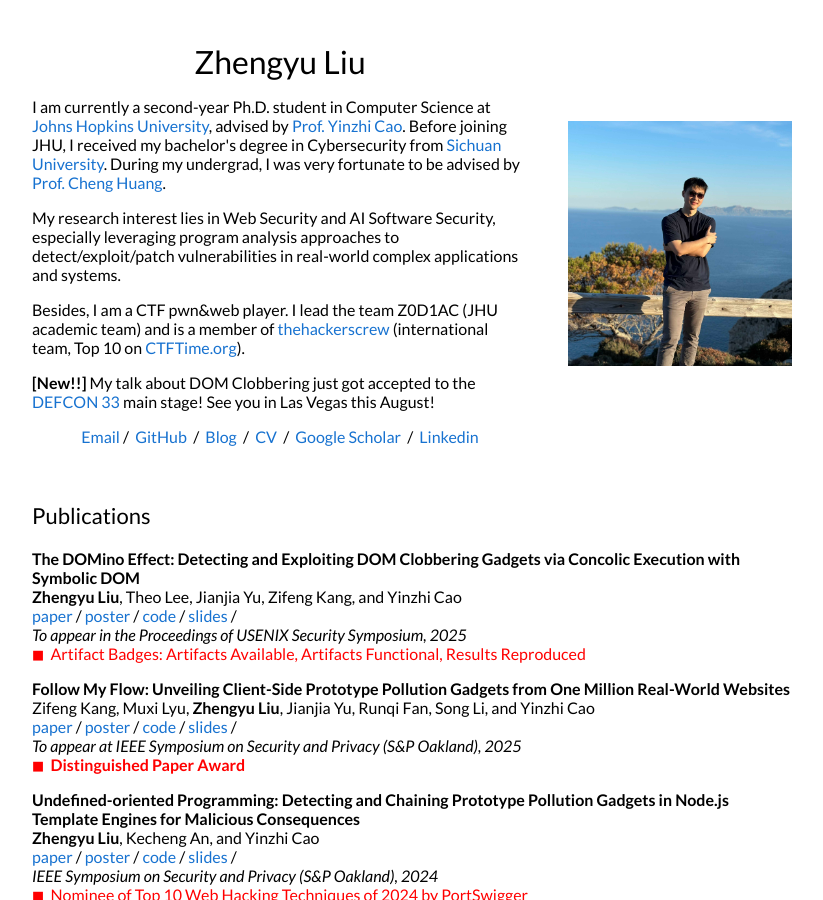
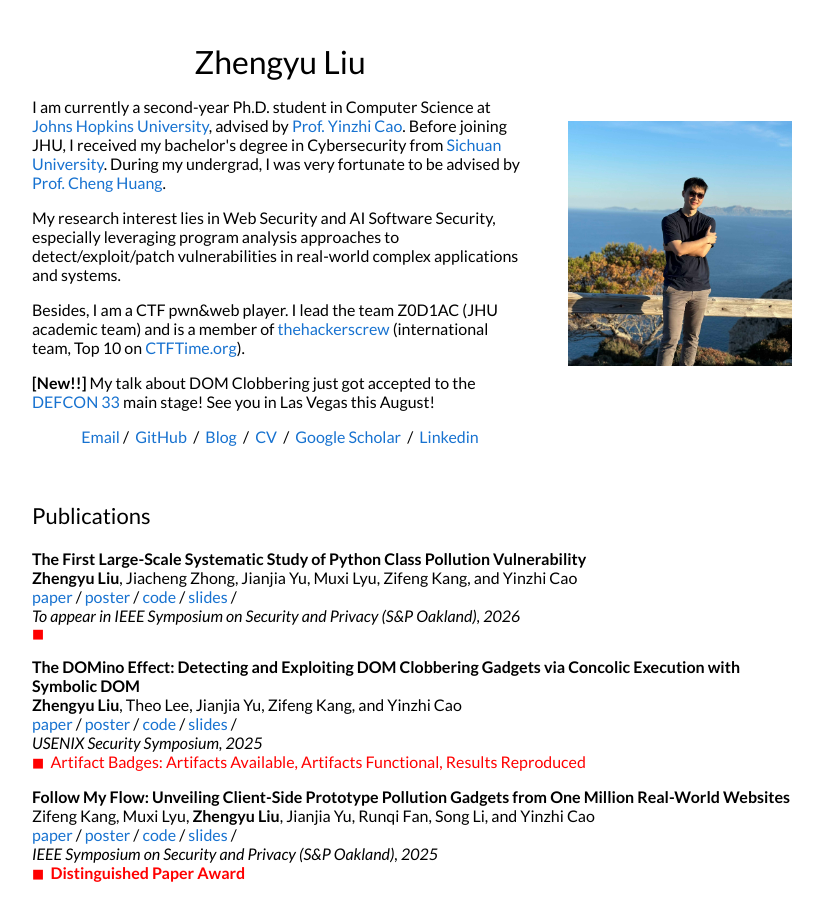
Before and after one commit to jackfromeast/jackfromeast.github.io, a Jekyll site: the page built from _posts/2025-09-09-Pyrl.md, in a window 1280 px wide and 900 px high. Shown: the whole window, without its empty margins (228-1051 px from the left). Built offline with Jekyll 4.4.1, drawn with Linux system fonts in a browser that asks for light colours.

Commit message:
[Pub] Add the Pyrl paper to the publication.

```diff
--- a/_posts/2025-01-22-DOMinoEffect.md
+++ b/_posts/2025-01-22-DOMinoEffect.md
@@ -5,7 +5,7 @@ date:   2025-01-22 22:21:59 +00:00
 categories: research
 author: "Zhengyu Liu"
 authors: "<strong>Zhengyu Liu</strong>, Theo Lee, Jianjia Yu, Zifeng Kang, and Yinzhi Cao"
-venue: "<em>To appear in</em> the Proceedings of USENIX Security Symposium, 2025"
+venue: "USENIX Security Symposium, 2025"
 pdf: "/assets/DOMinoEffect.pdf"
 poster: "/"
 code: "https://github.com/jackfromeast/TheHulk"
--- /dev/null
+++ b/_posts/2025-09-09-Pyrl.md
@@ -0,0 +1,15 @@
+---
+layout: post
+title:  "The First Large-Scale Systematic Study of Python Class Pollution Vulnerability"
+date:   2025-09-09
+categories: research
+author: "Zhengyu Liu"
+authors: "<strong>Zhengyu Liu</strong>, Jiacheng Zhong, Jianjia Yu, Muxi Lyu, Zifeng Kang, and Yinzhi Cao"
+venue: "<em>To appear in</em> IEEE Symposium on Security and Privacy (S&P Oakland), 2026"
+pdf: "/"
+poster: "/"
+code: "/"
+slides: "/"
+features: ""
+# features: "Resulted in 19 CVEs, including Jupyter, Hackmd.io, Webpack, MathJax, Prism, and etc. with Google Client API Library (acknowledged by Google)."
+---
```
Also changed, not shown: _posts/2024-09-23-FollowMyFlow.md (+1 -1 lines).
